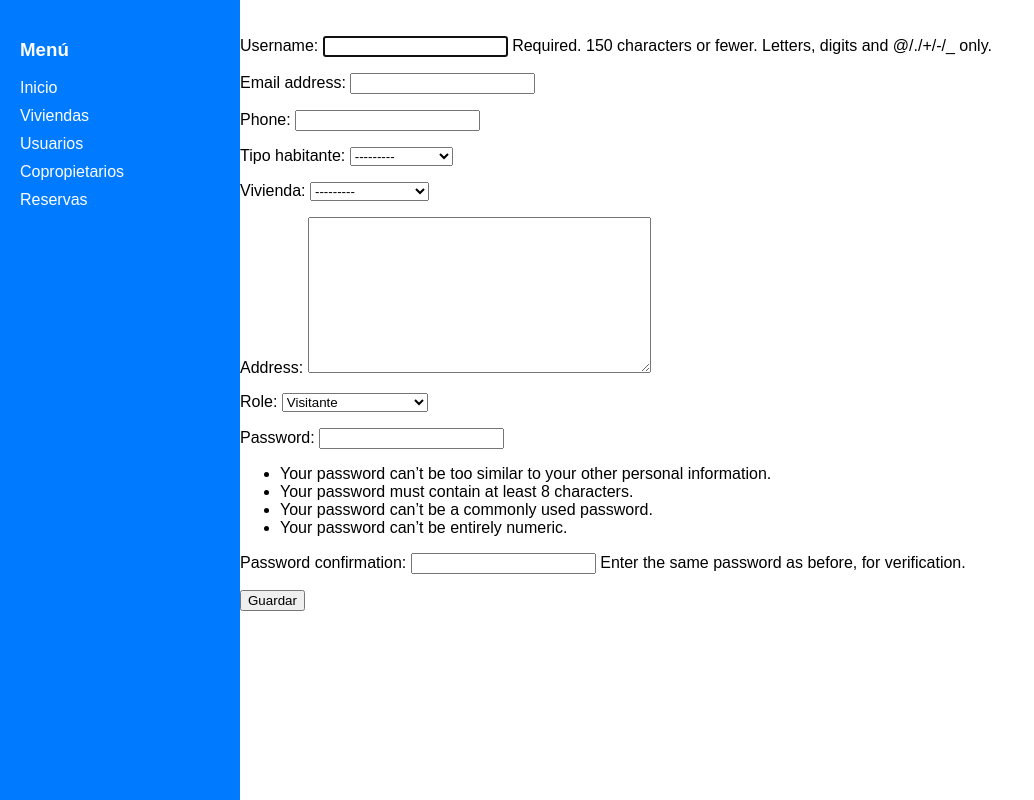
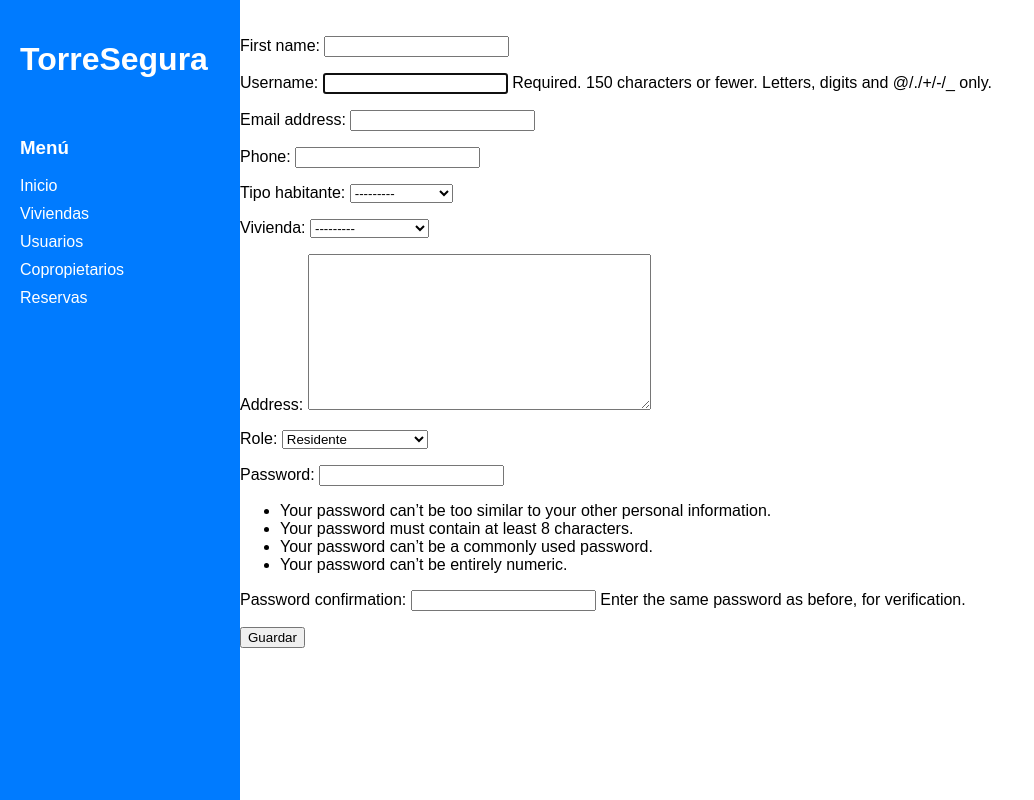
Before and after one commit to Avillegasa/condoforge, a Django app: page /users/create/ in a window 1280 px wide. Shown: the whole page, without its empty margins (0-1034 px from the left). Run offline with Django 5.2, Linux system fonts and the light colour scheme; data comes from the database, SQL or seed files in the repository.

Commit message:
Agregando first name en modelos y otros

```diff
--- a/templates/base.html
+++ b/templates/base.html
@@ -14,6 +14,8 @@
 <body>
 
 <div class="sidebar">
+    <h1>TorreSegura</h1>
+    <br>
     <h3>Menú</h3>
     <a href="{% url 'panel_principal' %}">Inicio</a>
     <a href="{% url 'lista_viviendas' %}">Viviendas</a>
--- a/users/forms.py
+++ b/users/forms.py
@@ -5,4 +5,4 @@ from .models import CustomUser
 class UserForm(UserCreationForm):
     class Meta:
         model = CustomUser
-        fields = ['username', 'email', 'phone', 'tipo_habitante', 'vivienda', 'address', 'role' , 'password1', 'password2']
+        fields = ['first_name','username', 'email', 'phone', 'tipo_habitante', 'vivienda', 'address', 'role' , 'password1', 'password2']
--- a/users/models.py
+++ b/users/models.py
@@ -8,6 +8,7 @@ class CustomUser(AbstractUser):
         ('portero', 'Portero'),
         ('limpieza', 'Personal de limpieza'),
         ('visitante', 'Visitante'),
+        ('residente', 'Residente')
     ]
 
     HABITANTE_TYPES = [
@@ -19,7 +20,8 @@ class CustomUser(AbstractUser):
 
     phone = models.CharField(max_length=15, blank=True, null=True)
     address = models.TextField(blank=True, null=True)
-    role = models.CharField(max_length=20, choices=ROLES, default='visitante')
+    first_name = models.CharField(max_length=30, blank=True, null=True)
+    role = models.CharField(max_length=20, choices=ROLES, default='residente')
     tipo_habitante = models.CharField(max_length=20, choices=HABITANTE_TYPES, blank=True, null=True)
     vivienda = models.ForeignKey(
         'vivienda.Vivienda',  # Especificamos el modelo correctamente
--- a/users/templates/users/login.html
+++ b/users/templates/users/login.html
@@ -96,7 +96,7 @@
 </head>
 <body>
     <div class="header">
-        <h1 class="header-label">Techforge</h1>
+        <h1 class="header-label">TorreSegura</h1>
     </div>
     <div class="form-container">
         <form method="POST">
```
